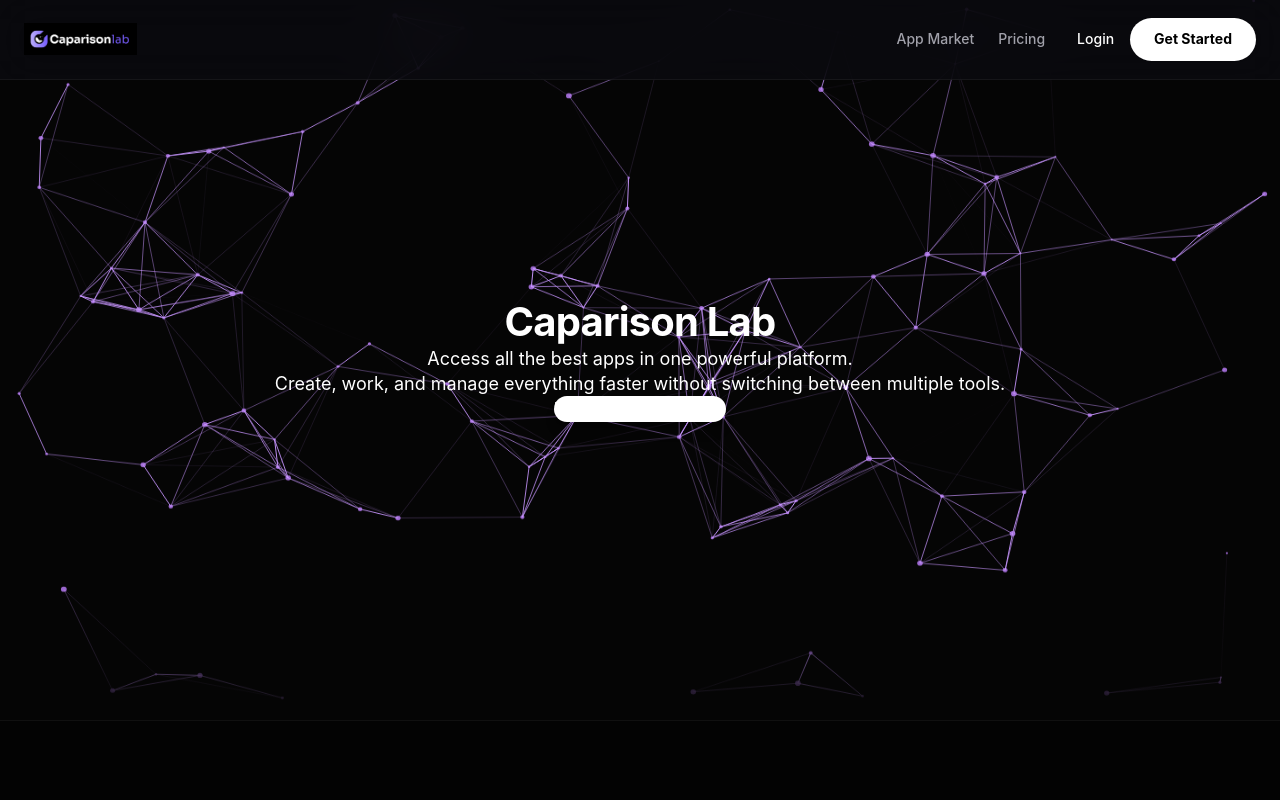
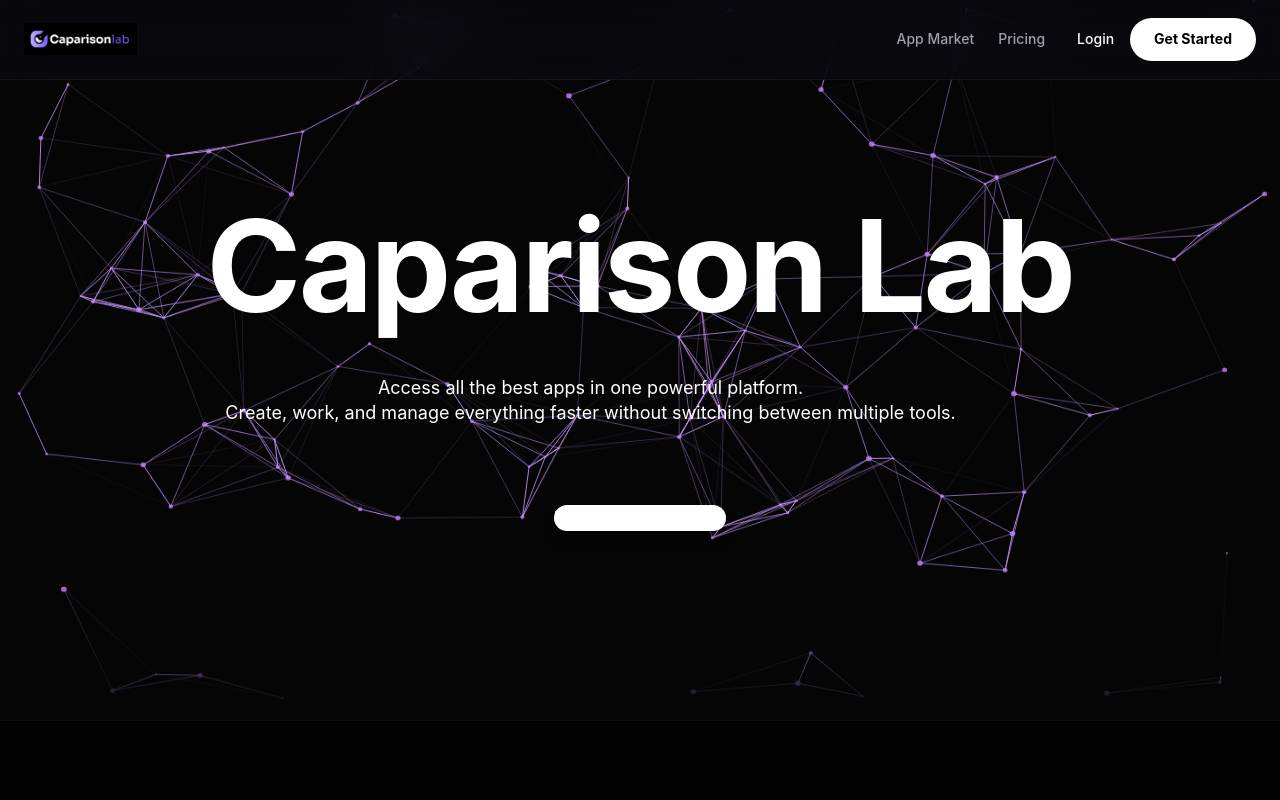
Before and after one commit to caparison-soft/Caparison-Lab, a Next.js app: page / in a window 1280 px wide. Shown: the top 800 px of the page. Built offline with nearby package versions, Linux system fonts and the light colour scheme; no server answers.

Commit message:
fix: use inline styles for hero text size and padding to bypass tailwind caching issues

```diff
--- a/components/ui/aether-flow-hero.tsx
+++ b/components/ui/aether-flow-hero.tsx
@@ -191,7 +191,8 @@
                     variants={fadeUpVariants}
                     initial="hidden"
                     animate="visible"
-                    className="text-7xl md:text-[9rem] font-bold tracking-tighter mb-8 text-white max-w-6xl mx-auto leading-tight"
+                    className="font-bold tracking-tighter text-white max-w-6xl mx-auto leading-tight"
+                    style={{ fontSize: 'clamp(4rem, 10vw, 9rem)', marginBottom: '32px' }}
                 >
                     Caparison Lab
                 </motion.h1>
@@ -201,7 +202,8 @@
                     variants={fadeUpVariants}
                     initial="hidden"
                     animate="visible"
-                    className="max-w-3xl mx-auto text-lg md:text-xl text-white mb-24"
+                    className="max-w-3xl mx-auto text-lg md:text-xl text-white"
+                    style={{ marginBottom: '80px' }}
                 >
                     Access all the best apps in one powerful platform. <br className="hidden md:block" />
                     Create, work, and manage everything faster without switching between multiple tools.
```
